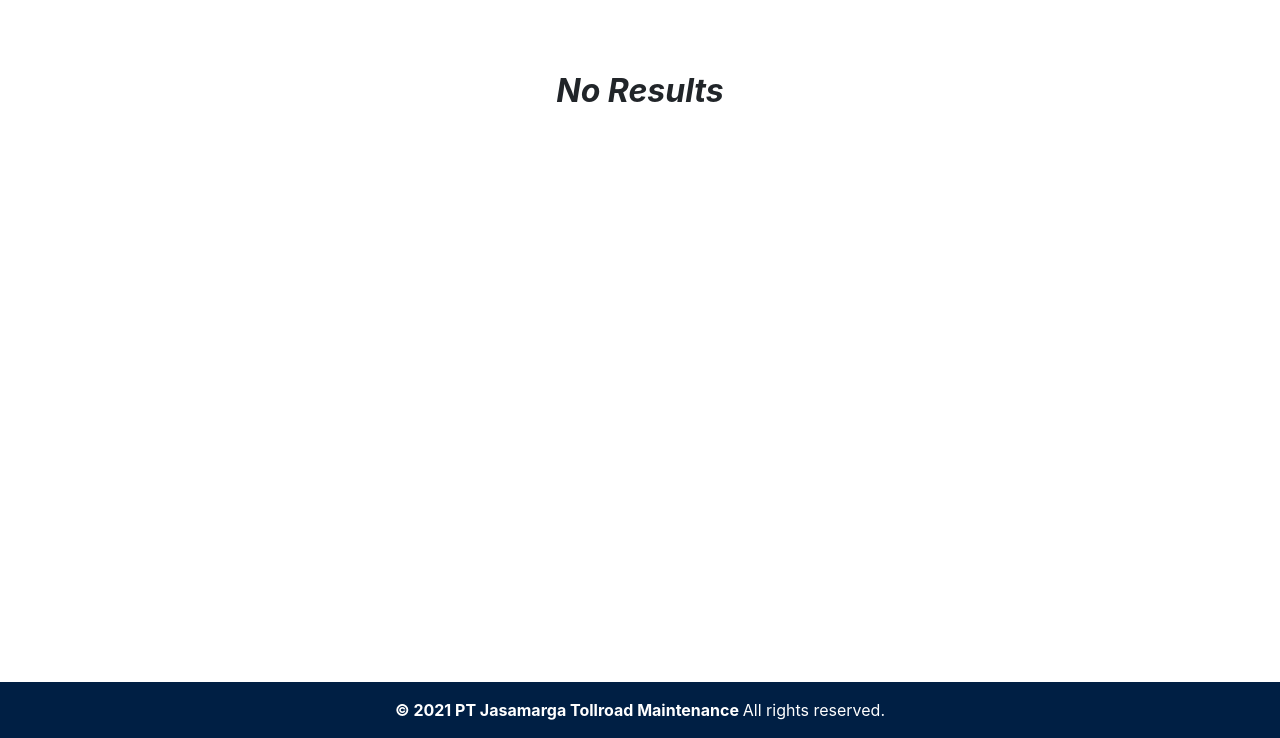
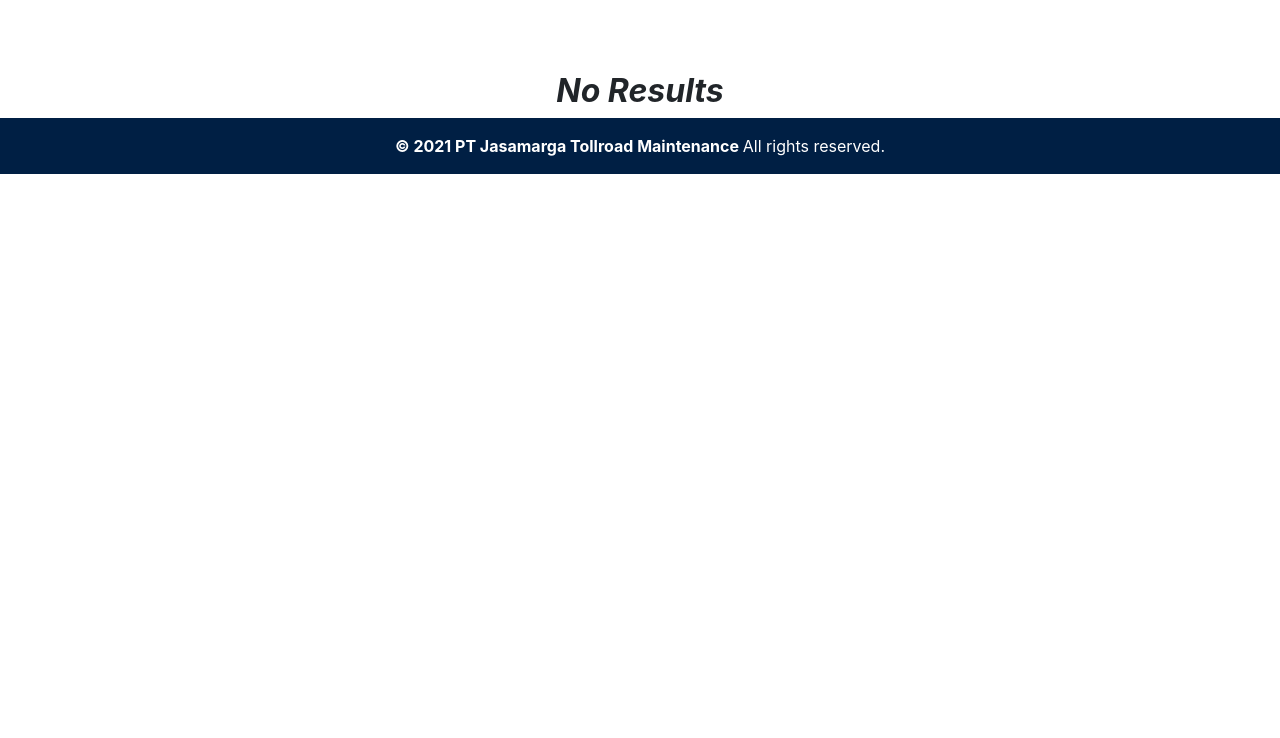
Before and after one commit to Duvandal/jmtmrepo, a PHP site: page /admin/current.php in a window 1280 px wide. Shown: the part 62-800 px from the top of the page. Run offline with PHP 8.4, Linux system fonts and the light colour scheme; a user stored in the database is signed in; data that the repository does not hold is empty; some libraries are stand-ins or nearby versions.

Commit message:
'update'

```diff
--- a/admin/current.php
+++ b/admin/current.php
@@ -151,7 +151,7 @@ if ($_SESSION['Username']) {
             <!--/.container-->
         </div>
         <!-- Footer -->
-    <footer class="page-footer font-small blue fixed-bottom">
+        <footer class="page-footer font-small blue">
 
 <!-- Copyright -->
 <div class="footer-copyright text-center py-3" style="background-color: #001f44; color:white;">
--- a/admin/issue_requests.php
+++ b/admin/issue_requests.php
@@ -132,7 +132,7 @@ if ($_SESSION['Username']) {
             <!--/.container-->
         </div>
         <!-- Footer -->
-    <footer class="page-footer font-small blue fixed-bottom">
+        <footer class="page-footer font-small blue">
 
 <!-- Copyright -->
 <div class="footer-copyright text-center py-3" style="background-color: #001f44; color:white;">
```
Also changed, not shown: admin/book.php (+4 -3 lines).
